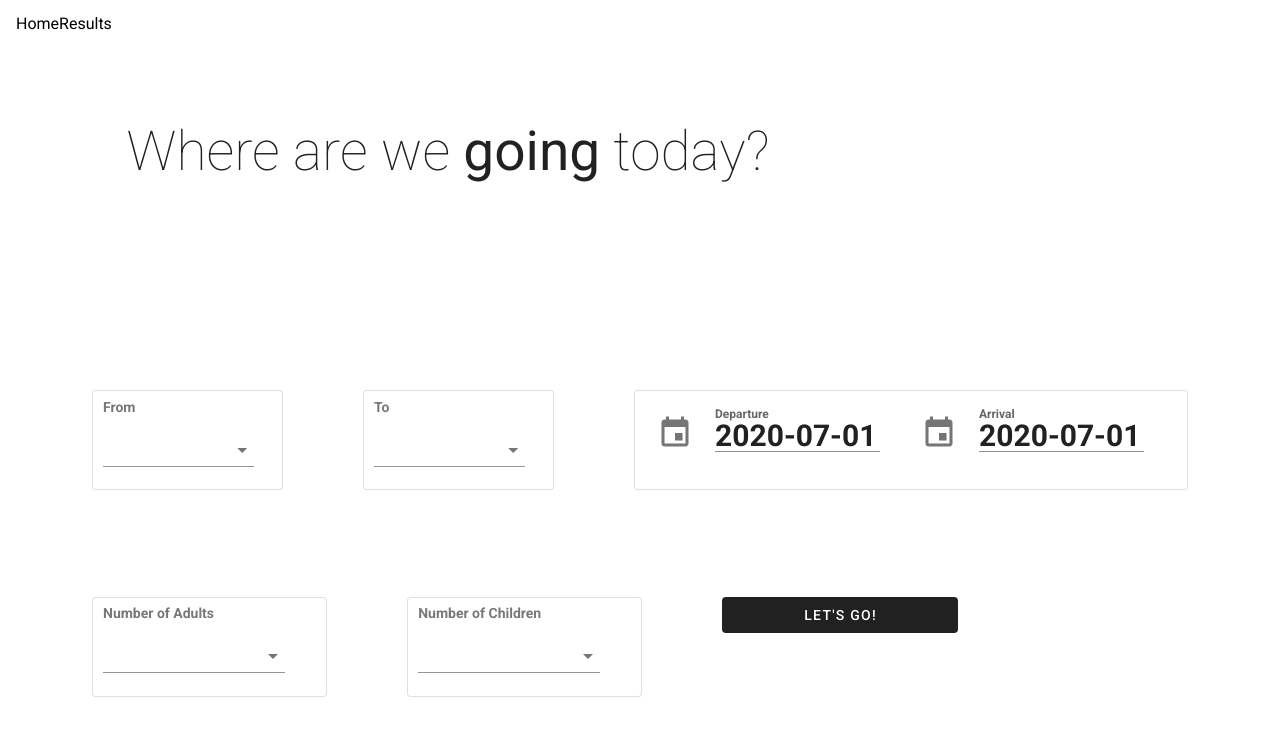
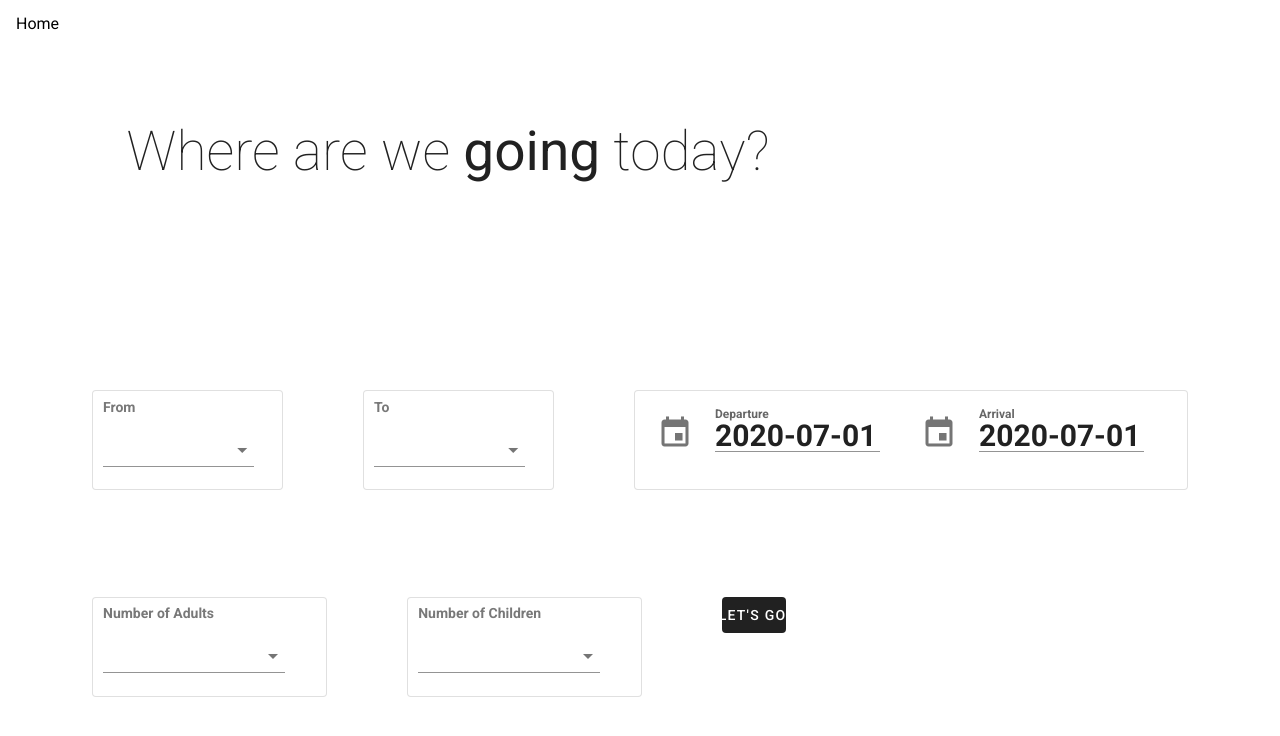
Before and after one commit to jason-sj-lee/trip-planner, a Vue app in the folder trip-planner/: page / in a window 1280 px wide. Shown: the top 736 px of the page. Built offline with nearby package versions, Linux system fonts and the light colour scheme.

Commit message:
almost done

```diff
--- a/trip-planner/src/App.vue
+++ b/trip-planner/src/App.vue
@@ -3,7 +3,7 @@
     <background></background>
     <v-app-bar class="nav" color="transparent" dense flat app>
       <router-link to="/">Home</router-link>
-      <router-link to="/results">Results</router-link>
+
     </v-app-bar>
 
     <v-main>
--- a/trip-planner/src/components/ResultsHotel.vue
+++ b/trip-planner/src/components/ResultsHotel.vue
@@ -4,7 +4,7 @@
     <v-card outlined v-for="(hotel) in hotels" :key="hotel.id">
       <v-card-title>{{ hotel.hotel.name }}</v-card-title>
       <v-card-subtitle>{{ hotel.hotel.rating}} stars</v-card-subtitle>
-      <v-card-text>{{ hotel.hotel.description.text.substring(0,100)+".."  }}</v-card-text>
+      <v-card-text>{{ hotel.hotel.description.text.substring(0,100)+"..."  }}</v-card-text>
       <v-card-title>{{ hotel.offers[0].price.total }} {{ hotel.offers[0].price.currency }}</v-card-title>
     </v-card>
   </div>
--- a/trip-planner/src/views/Home.vue
+++ b/trip-planner/src/views/Home.vue
@@ -10,7 +10,7 @@
           <div class="break"></div>
           <people numOfPeople="Number of Adults"></people>
           <people numOfPeople="Number of Children"></people>
-          <budget class="budget-btn"></budget>
+          <router-link to="/results"><budget class="budget-btn"></budget></router-link>
       </v-row>
     </div>
   </div>
@@ -73,8 +73,4 @@ export default {
     flex-basis: 100%;
     height: 0;
   }
-
-  .budget-btn {
-
-  }
 </style>
```
